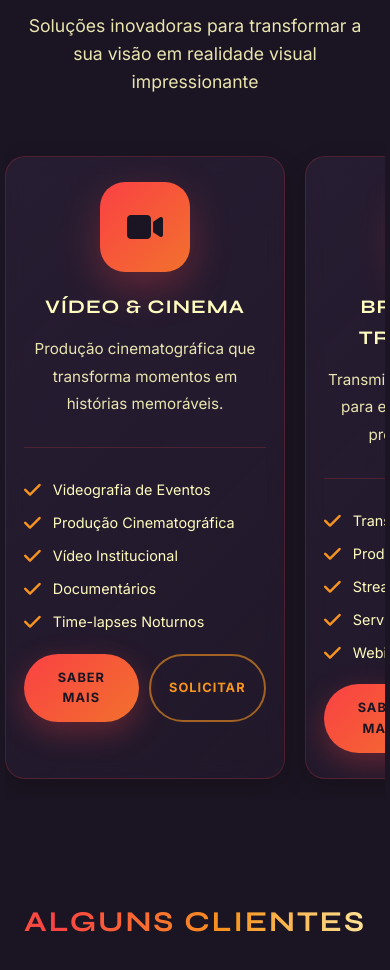
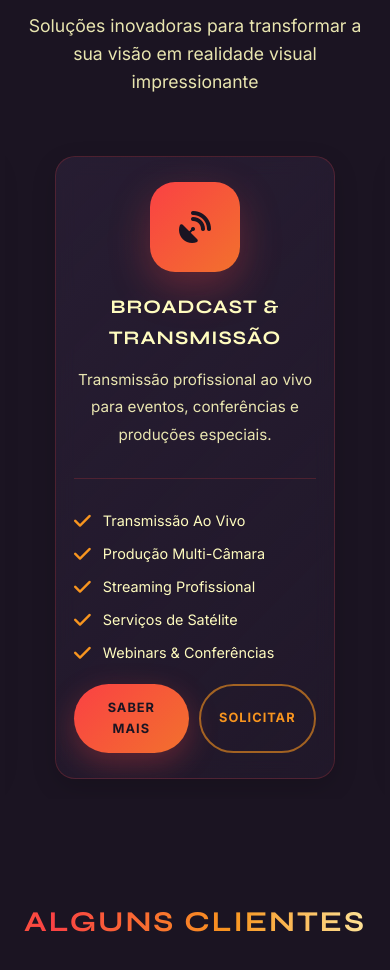
Before and after one commit to kingmarakatee/moonbow-media, a plain HTML site: page index.html in a window 390 px wide. Shown: the part 1003-1973 px from the top of the page. Drawn offline with Linux system fonts and the light colour scheme.

Commit message:
Update mobile services carousel to center first card with side peeking

```diff
--- a/index.html
+++ b/index.html
@@ -1742,14 +1742,16 @@
                 gap: 20px;
                 padding: 20px 0;
                 margin: 0 -10px;
-                padding-left: 20px;
-                padding-right: 20px;
+                padding-left: 0;
+                padding-right: 0;
                 cursor: grab;
                 scroll-snap-type: x mandatory;
                 -webkit-overflow-scrolling: touch;
                 /* Hide scrollbar */
                 scrollbar-width: none; /* Firefox */
                 -ms-overflow-style: none; /* IE/Edge */
+                /* Center the first item */
+                justify-content: center;
             }
 
             .services-grid::-webkit-scrollbar {
@@ -1764,7 +1766,21 @@
                 padding: 25px 18px;
                 flex-shrink: 0;
                 width: 280px;
-                scroll-snap-align: start;
+                scroll-snap-align: center;
+                margin: 0 20px;
+            }
+
+            /* Add padding to show side cards peek */
+            .services-grid::before {
+                content: '';
+                flex-shrink: 0;
+                width: 0;
+            }
+
+            .services-grid::after {
+                content: '';
+                flex-shrink: 0;
+                width: 0;
             }
 
             .service-icon {
```
